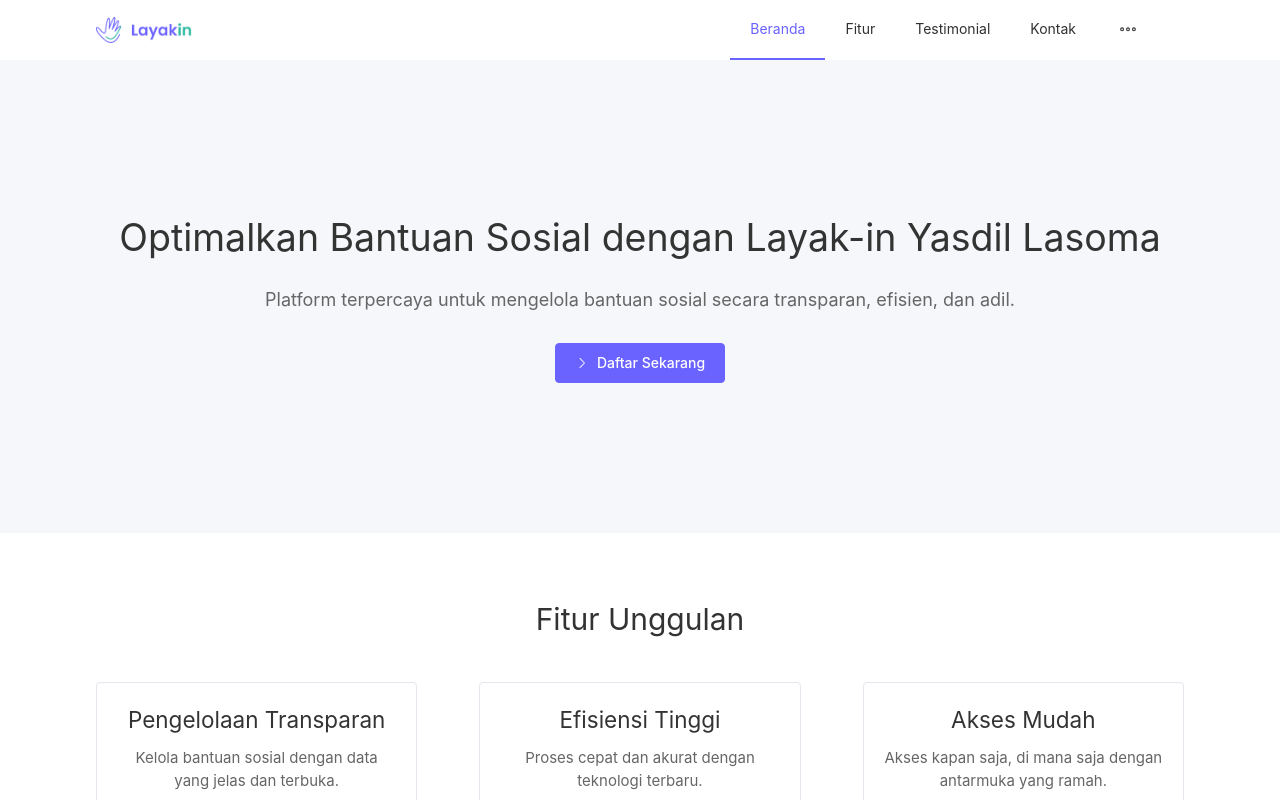
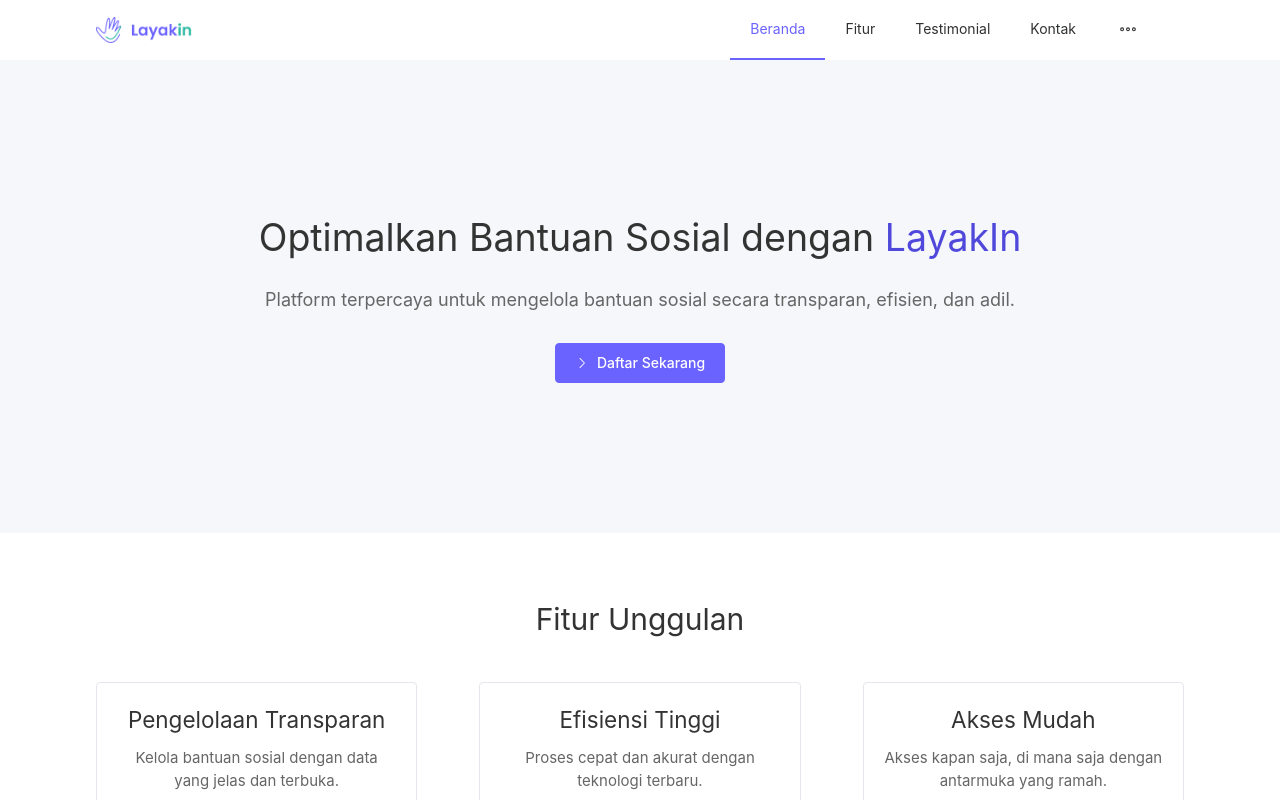
Before and after one commit to gsc-nysm/SPKfrontend, a Vue app: page / in a window 1280 px wide. Shown: the top 800 px of the page. Built offline with nearby package versions, Linux system fonts and the light colour scheme; no server answers.

Commit message:
Update CI/CD pipeline to include VITE_API_BASE_URL and add debug step for environment variables; fix HeroHeader title formatting for consistency

```diff
--- a/src/components/Landing/HeroHeader.vue
+++ b/src/components/Landing/HeroHeader.vue
@@ -2,7 +2,7 @@
     <section class="hero-section">
         <el-row :gutter="40" class="px-24" type="flex" align="middle">
             <el-col :span="24" class="text-center">
-                <h1 class="hero-title">Optimalkan Bantuan Sosial dengan Layak-in Yasdil Lasoma</h1>
+                <h1 class="hero-title">Optimalkan Bantuan Sosial dengan <span class="text-primary">LayakIn</span></h1>
                 <p class="hero-subtitle">
                     Platform terpercaya untuk mengelola bantuan sosial secara transparan, efisien, dan adil.
                 </p>
```
